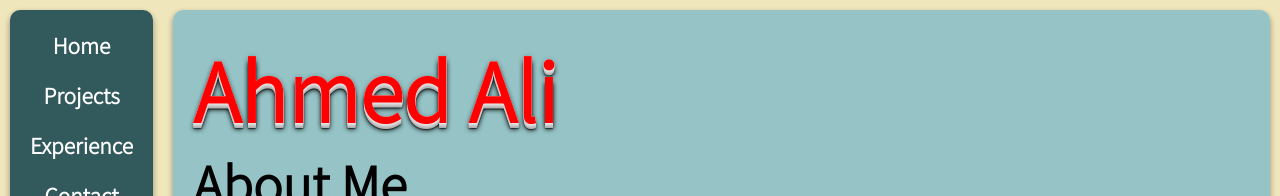
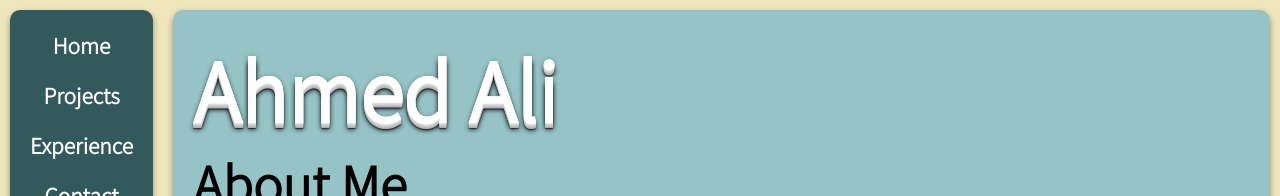
Before and after one commit to AhmedAlihashi/axmed.dev, a React (Create React App) app: page / in a window 1280 px wide. Shown: the top 196 px of the page. Built offline with nearby package versions, Linux system fonts and the light colour scheme.

Commit message:
continuous int fix

```diff
--- a/src/pages/Home.js
+++ b/src/pages/Home.js
@@ -8,7 +8,7 @@ const Home = () => {
         <h1
           style={{
             margin: 0,
-            color: "red",
+            color: "white",
             fontSize: "80px",
             textShadow:
               "0px 0px 0 rgb(242,242,242),0px 1px 0 rgb(228,228,228),0px 2px 0 rgb(215,215,215),0px 3px 0 rgb(201,201,201),0px 4px 0 rgb(188,188,188),0px 5px  0 rgb(175,175,175),0px 6px 5px rgba(0,0,0,1),0px 6px 1px rgba(0,0,0,0.5),0px 0px 5px rgba(0,0,0,.2)",
```
